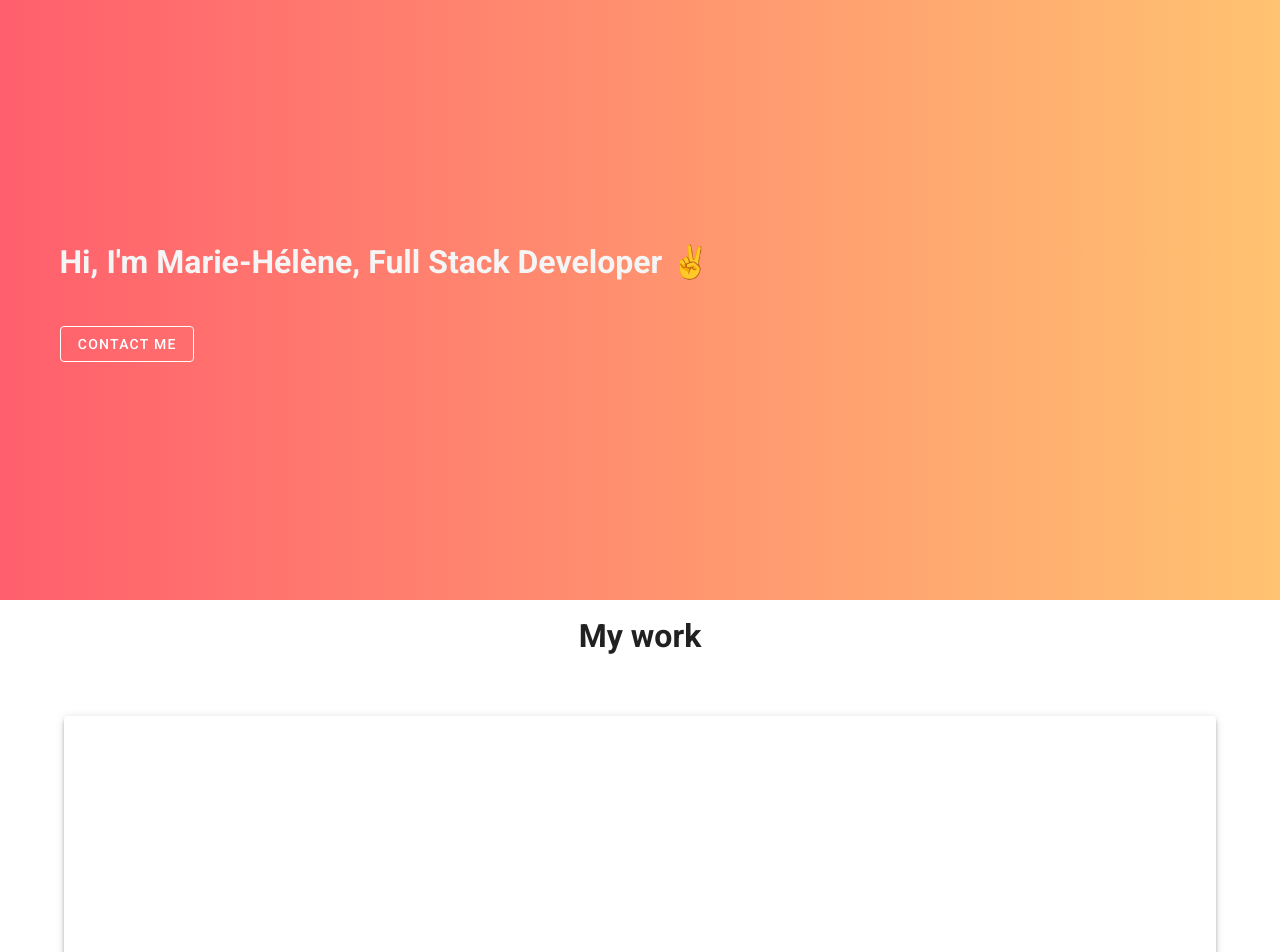
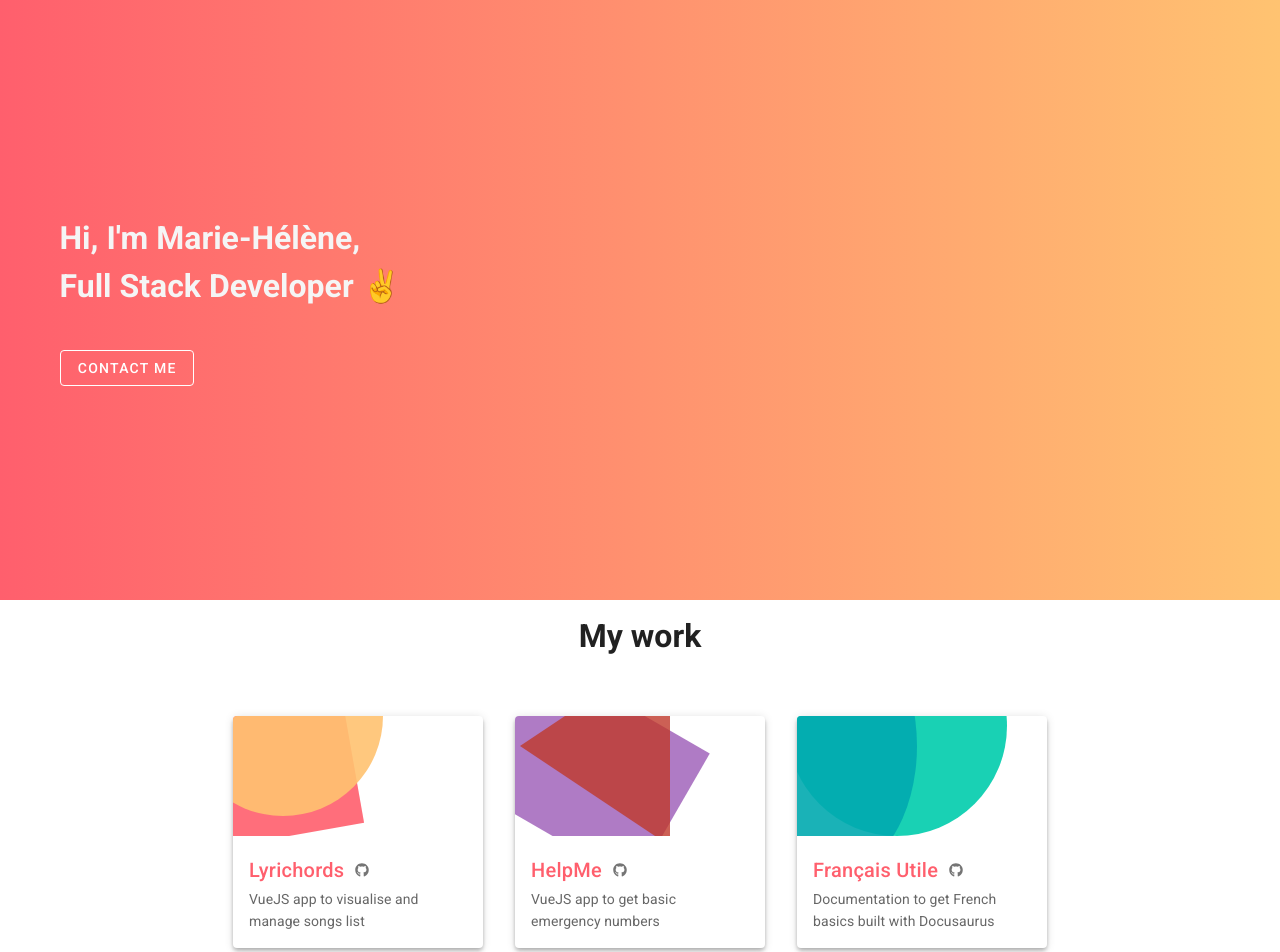
Before and after one commit to mariehmai/me, a Vue app: page / in a window 1280 px wide. Shown: the top 952 px of the page. Built offline with nearby package versions, Linux system fonts and the light colour scheme.

Commit message:
feat(Work): added some shaped animation

```diff
--- a/src/components/Intro.vue
+++ b/src/components/Intro.vue
@@ -1,7 +1,8 @@
 <template>
   <div class="intro">
     <v-container>
-      <h1 class="mb-10">Hi, I'm Marie-Hélène, Full Stack Developer ✌️</h1>
+      <h1>Hi, I'm Marie-Hélène,</h1>
+      <h1 class="mb-10">Full Stack Developer ✌️</h1>
       <v-btn outlined color="inverted" @click="scrollToBottom"
         >Contact me</v-btn
       >
--- a/src/components/Work.vue
+++ b/src/components/Work.vue
@@ -8,7 +8,13 @@
         :key="key"
       >
         <v-card class="card" :elevation="hover ? 8 : 4">
-          <v-img class="preview" :src="work.preview" />
+          <v-img>
+            <div class="card-header">
+              <div :id="work.anim1" />
+              <div :id="work.anim2" />
+            </div>
+          </v-img>
+
           <v-card-title>
             <span class="flex">
               <a class="title" :href="work.link" target="_blank">
@@ -35,21 +41,27 @@ const works = [
     link: 'https://lyrichords.xyz/',
     description: 'VueJS app to visualise and manage songs list',
     preview: require('@/assets/lyrichords.png'),
-    github: 'https://github.com/mariehmai/lyrichords'
+    github: 'https://github.com/mariehmai/lyrichords',
+    anim1: 'square',
+    anim2: 'circle'
   },
   {
     name: 'HelpMe',
     link: 'https://helpmemh.netlify.app/',
     description: 'VueJS app to get basic emergency numbers',
     preview: require('@/assets/helpme.png'),
-    github: 'https://github.com/mariehmai/helpme'
+    github: 'https://github.com/mariehmai/helpme',
+    anim1: 'rectangle',
+    anim2: 'triangle'
   },
   {
     name: 'Français Utile',
     link: 'https://francais-utile.netlify.app/',
     description: 'Documentation to get French basics built with Docusaurus',
     preview: require('@/assets/fr-utile.png'),
-    github: 'https://github.com/mariehmai/francais-utile'
+    github: 'https://github.com/mariehmai/francais-utile',
+    anim1: 'circle2',
+    anim2: 'oval'
   }
 ]
 
@@ -63,6 +75,121 @@ export default {
 </script>
 
 <style scoped>
+.card-header {
+  height: 120px;
+}
+
+#square {
+  position: absolute;
+  opacity: 90%;
+  top: -20px;
+  left: -20px;
+  width: 140px;
+  height: 140px;
+  background: #ff5f6d;
+  transform: rotate(80deg);
+  transition: transform 1s, width 1s, height 1s;
+}
+
+.card:hover #square {
+  transform: rotate(85deg);
+  width: 140px;
+  height: 140px;
+}
+
+#circle {
+  position: absolute;
+  opacity: 90%;
+  width: 200px;
+  height: 200px;
+  top: -100px;
+  left: -50px;
+  background: #ffc371;
+  border-radius: 50%;
+  transition: transform 1s, width 1s, height 1s, top 1s, left 1s;
+}
+
+.card:hover #circle {
+  width: 220px;
+  height: 220px;
+  top: -120px;
+  left: -10px;
+}
+
+#rectangle {
+  position: absolute;
+  opacity: 70%;
+  top: -20px;
+  left: -20px;
+  width: 190px;
+  height: 150px;
+  background: #8e44ad;
+  transform: rotate(30deg);
+  transition: transform 1s, width 1s, height 1s;
+}
+
+.card:hover #rectangle {
+  transform: rotate(85deg);
+  width: 140px;
+  height: 140px;
+}
+
+#triangle {
+  position: absolute;
+  opacity: 80%;
+  top: -45px;
+  left: -20px;
+  border-left: 100px solid transparent;
+  border-right: 100px solid transparent;
+  border-top: 150px solid #c0392b;
+  transform: rotate(90deg);
+  transition: transform 1s, border 1s;
+}
+
+.card:hover #triangle {
+  border-left: 120px solid transparent;
+  border-right: 120px solid transparent;
+  transform: rotate(50deg);
+}
+
+#oval {
+  position: absolute;
+  opacity: 90%;
+  width: 170px;
+  height: 260px;
+  top: -100px;
+  left: -50px;
+  background: #02aab0;
+  border-radius: 50%;
+  transition: transform 1s, width 1s, height 1s, top 1s, left 1s;
+}
+
+.card:hover #oval {
+  width: 220px;
+  height: 220px;
+  top: -120px;
+  left: 30px;
+}
+
+#circle2 {
+  position: absolute;
+  opacity: 90%;
+  width: 220px;
+  height: 220px;
+  top: -100px;
+  left: -10px;
+  background: #00cdac;
+  border-radius: 50%;
+  transition: transform 1s, width 1s, height 1s, top 1s, left 1s;
+}
+
+.card:hover #circle2 {
+  width: 220px;
+  height: 220px;
+  top: -120px;
+  left: -30px;
+}
+
 .flex {
   display: flex;
   justify-content: flex-start;
@@ -84,7 +211,7 @@ export default {
 }
 
 .card {
-  max-width: 90vw;
+  max-width: 250px;
 }
 
 .v-card-title {
```
